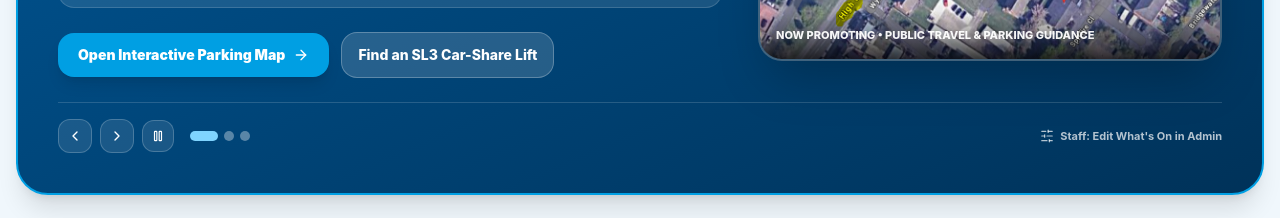
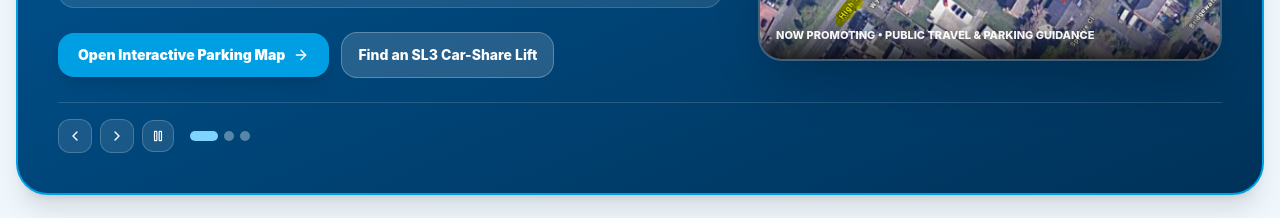
Before and after one commit to Pangaconsultant/langley-islamic-centre, a Next.js app: page / in a window 1280 px wide. Shown: the part 1180-1398 px from the top of the page. Built offline with nearby package versions, Linux system fonts and the light colour scheme; no server answers; the database is empty.

Commit message:
Remove public Staff Edit What's On link from Homepage carousel and move to Staff Admin Access menu

```diff
--- a/src/components/HomepageSpotlightCarousel.tsx
+++ b/src/components/HomepageSpotlightCarousel.tsx
@@ -11,7 +11,6 @@ import {
   Megaphone,
   Pause,
   Play,
-  SlidersHorizontal,
 } from "lucide-react";
 import type { HomepageSpotlightSlide, SpotlightTheme } from "@/lib/db";
 
@@ -243,10 +242,9 @@ export function HomepageSpotlightCarousel({
       </div>
 
       {/* Carousel Controls Bar */}
+      {activeSlides.length > 1 && (
         <div className="mt-6 pt-4 border-t border-white/15 flex flex-wrap items-center justify-between gap-3">
           <div className="flex items-center gap-2">
-          {activeSlides.length > 1 && (
-            <>
             <button
               type="button"
               onClick={goPrev}
@@ -293,18 +291,9 @@ export function HomepageSpotlightCarousel({
                 />
               ))}
             </div>
-            </>
+          </div>
+        </div>
       )}
-        </div>
-
-        <Link
-          href="/admin"
-          className="text-[11px] font-bold text-white/70 hover:text-white inline-flex items-center gap-1.5 transition"
-        >
-          <SlidersHorizontal className="w-3.5 h-3.5" />
-          <span>Staff: Edit What&apos;s On in Admin</span>
-        </Link>
-      </div>
     </section>
   );
 }
--- a/src/components/PortalShell.tsx
+++ b/src/components/PortalShell.tsx
@@ -22,6 +22,7 @@ import {
   ChevronDown,
   Phone,
   HeartHandshake,
+  Megaphone,
 } from "lucide-react";
 import { LicLogo } from "./LicLogo";
 import { useLicStore } from "@/lib/db";
@@ -123,6 +124,12 @@ export const PUBLIC_COMMUNITY_HUBS: CommunityHub[] = [
 ];
 
 export const STAFF_ADMIN_MODULES = [
+  {
+    href: "/admin?tab=spotlight",
+    label: "Edit What's On Spotlight",
+    sub: "Manage Homepage Promo Carousel & Guidance",
+    icon: Megaphone,
+  },
   {
     href: "/kiosk",
     label: "Indoor Kiosk",
```
Lines whose indentation alone changed are shown as unchanged.
